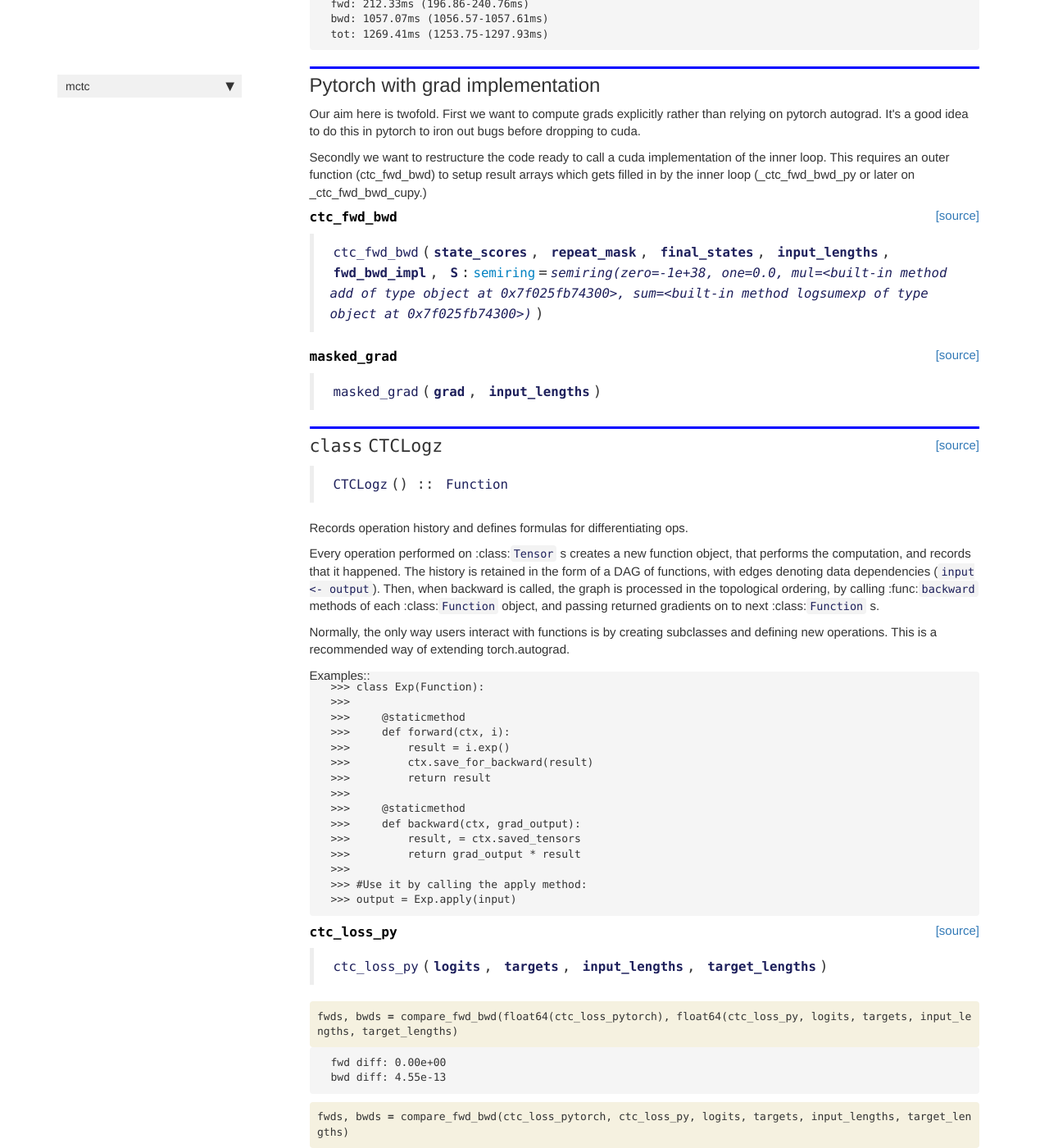
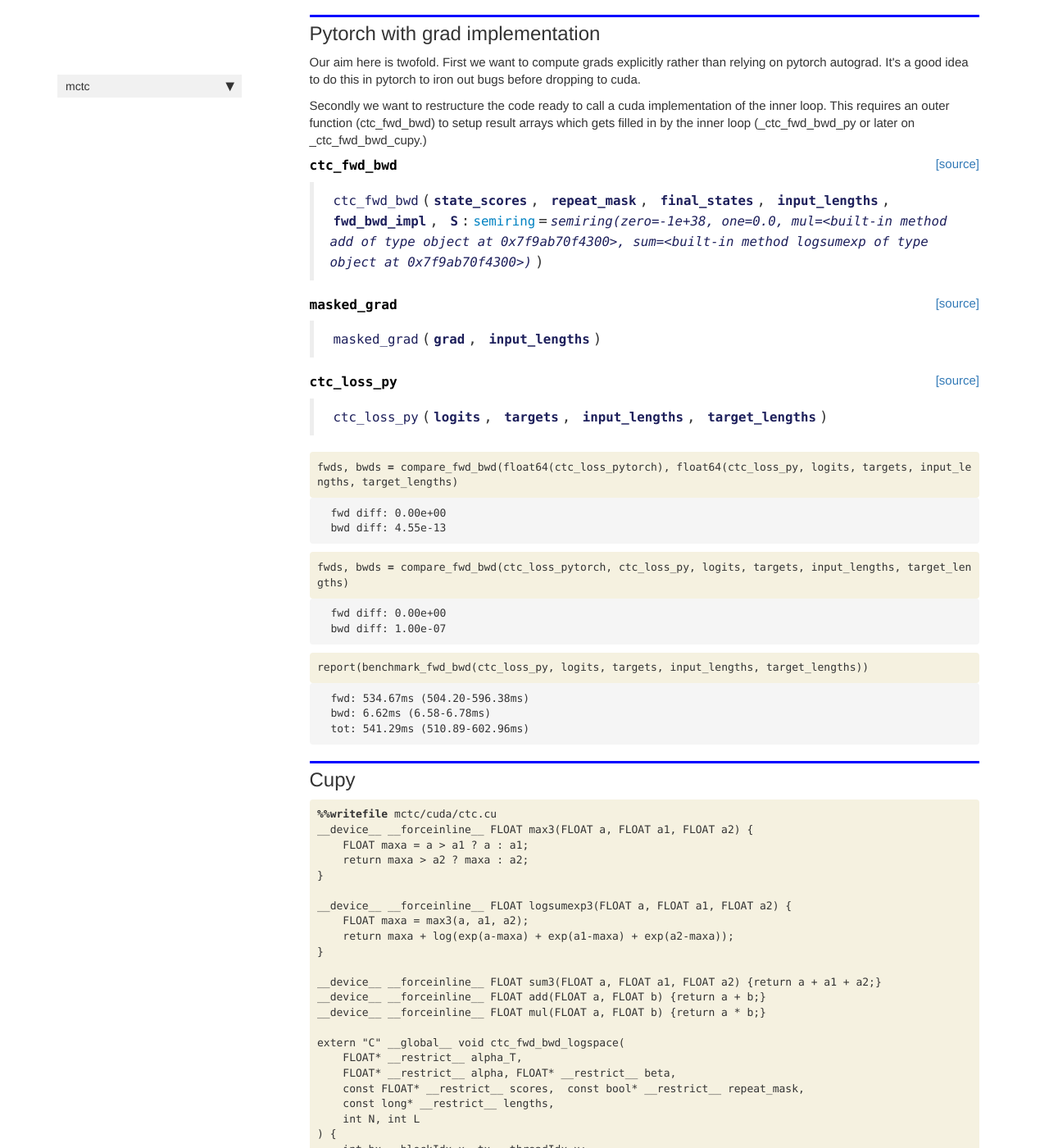
Before and after one commit to davidcpage/seqdist, a Jekyll site: the page built from docs/CTC_loss.html, in a window 1280 px wide and 1400 px high, scrolled down 2907 px. Shown: the whole window at 82% size. Built offline with Jekyll 4.4.1, drawn with Linux system fonts in a browser that asks for light colours; nearby versions of some CDN libraries; comment, search, counter and statistics services are not loaded; some of the changed text lies outside the part shown.

Commit message:
cleanup docs

```diff
--- a/docs/CTC_loss.html
+++ b/docs/CTC_loss.html
@@ -257,7 +257,7 @@
 
 <div class="cell border-box-sizing text_cell rendered"><div class="inner_cell">
 <div class="text_cell_render border-box-sizing rendered_html">
-<h3 id="Basic-pytorch">Basic pytorch<a class="anchor-link" href="#Basic-pytorch"> </a></h3>
+<h2 id="Basic-pytorch">Basic pytorch<a class="anchor-link" href="#Basic-pytorch"> </a></h2>
 </div>
 </div>
 </div>
@@ -334,7 +334,7 @@
 
 
 <div class="output_markdown rendered_html output_subarea ">
-<h4 id="ctc_logz_fwd" class="doc_header"><code>ctc_logz_fwd</code><a href="https://github.com/davidcpage/mctc/tree/master/mctc/ctc.py#L56" class="source_link" style="float:right">[source]</a></h4><blockquote><p><code>ctc_logz_fwd</code>(<strong><code>state_scores</code></strong>, <strong><code>repeat_mask</code></strong>, <strong><code>final_states</code></strong>, <strong><code>input_lengths</code></strong>, <strong><code>S</code></strong>:<a href="/mctc/CTC_loss#semiring"><code>semiring</code></a>=<em><code>semiring(zero=-1e+38, one=0.0, mul=&lt;built-in method add of type object at 0x7f025fb74300&gt;, sum=&lt;built-in method logsumexp of type object at 0x7f025fb74300&gt;)</code></em>)</p>
+<h4 id="ctc_logz_fwd" class="doc_header"><code>ctc_logz_fwd</code><a href="https://github.com/davidcpage/mctc/tree/master/mctc/ctc.py#L56" class="source_link" style="float:right">[source]</a></h4><blockquote><p><code>ctc_logz_fwd</code>(<strong><code>state_scores</code></strong>, <strong><code>repeat_mask</code></strong>, <strong><code>final_states</code></strong>, <strong><code>input_lengths</code></strong>, <strong><code>S</code></strong>:<a href="/mctc/CTC_loss#semiring"><code>semiring</code></a>=<em><code>semiring(zero=-1e+38, one=0.0, mul=&lt;built-in method add of type object at 0x7f9ab70f4300&gt;, sum=&lt;built-in method logsumexp of type object at 0x7f9ab70f4300&gt;)</code></em>)</p>
 </blockquote>
 
 </div>
@@ -514,7 +514,7 @@
 
 
 <div class="output_markdown rendered_html output_subarea ">
-<h4 id="ctc_fwd_bwd" class="doc_header"><code>ctc_fwd_bwd</code><a href="https://github.com/davidcpage/mctc/tree/master/mctc/ctc.py#L73" class="source_link" style="float:right">[source]</a></h4><blockquote><p><code>ctc_fwd_bwd</code>(<strong><code>state_scores</code></strong>, <strong><code>repeat_mask</code></strong>, <strong><code>final_states</code></strong>, <strong><code>input_lengths</code></strong>, <strong><code>fwd_bwd_impl</code></strong>, <strong><code>S</code></strong>:<a href="/mctc/CTC_loss#semiring"><code>semiring</code></a>=<em><code>semiring(zero=-1e+38, one=0.0, mul=&lt;built-in method add of type object at 0x7f025fb74300&gt;, sum=&lt;built-in method logsumexp of type object at 0x7f025fb74300&gt;)</code></em>)</p>
+<h4 id="ctc_fwd_bwd" class="doc_header"><code>ctc_fwd_bwd</code><a href="https://github.com/davidcpage/mctc/tree/master/mctc/ctc.py#L73" class="source_link" style="float:right">[source]</a></h4><blockquote><p><code>ctc_fwd_bwd</code>(<strong><code>state_scores</code></strong>, <strong><code>repeat_mask</code></strong>, <strong><code>final_states</code></strong>, <strong><code>input_lengths</code></strong>, <strong><code>fwd_bwd_impl</code></strong>, <strong><code>S</code></strong>:<a href="/mctc/CTC_loss#semiring"><code>semiring</code></a>=<em><code>semiring(zero=-1e+38, one=0.0, mul=&lt;built-in method add of type object at 0x7f9ab70f4300&gt;, sum=&lt;built-in method logsumexp of type object at 0x7f9ab70f4300&gt;)</code></em>)</p>
 </blockquote>
 
 </div>
@@ -540,58 +540,6 @@
 <div class="output_markdown rendered_html output_subarea ">
 <h4 id="masked_grad" class="doc_header"><code>masked_grad</code><a href="https://github.com/davidcpage/mctc/tree/master/mctc/ctc.py#L100" class="source_link" style="float:right">[source]</a></h4><blockquote><p><code>masked_grad</code>(<strong><code>grad</code></strong>, <strong><code>input_lengths</code></strong>)</p>
 </blockquote>
-
-</div>
-
-</div>
-
-</div>
-</div>
-
-</div>
-    {% endraw %}
-
-    {% raw %}
-
-<div class="cell border-box-sizing code_cell rendered">
-
-<div class="output_wrapper">
-<div class="output">
-
-<div class="output_area">
-
-
-<div class="output_markdown rendered_html output_subarea ">
-<h2 id="CTCLogz" class="doc_header"><code>class</code> <code>CTCLogz</code><a href="https://github.com/davidcpage/mctc/tree/master/mctc/ctc.py#L104" class="source_link" style="float:right">[source]</a></h2><blockquote><p><code>CTCLogz</code>() :: <code>Function</code></p>
-</blockquote>
-<p>Records operation history and defines formulas for differentiating ops.</p>
-<p>Every operation performed on :class:<code>Tensor</code> s creates a new function
-object, that performs the computation, and records that it happened.
-The history is retained in the form of a DAG of functions, with edges
-denoting data dependencies (<code>input &lt;- output</code>). Then, when backward is
-called, the graph is processed in the topological ordering, by calling
-:func:<code>backward</code> methods of each :class:<code>Function</code> object, and passing
-returned gradients on to next :class:<code>Function</code> s.</p>
-<p>Normally, the only way users interact with functions is by creating
-subclasses and defining new operations. This is a recommended way of
-extending torch.autograd.</p>
-<p>Examples::</p>
-
-<pre><code>&gt;&gt;&gt; class Exp(Function):
-&gt;&gt;&gt;
-&gt;&gt;&gt;     @staticmethod
-&gt;&gt;&gt;     def forward(ctx, i):
-&gt;&gt;&gt;         result = i.exp()
-&gt;&gt;&gt;         ctx.save_for_backward(result)
-&gt;&gt;&gt;         return result
-&gt;&gt;&gt;
-&gt;&gt;&gt;     @staticmethod
-&gt;&gt;&gt;     def backward(ctx, grad_output):
-&gt;&gt;&gt;         result, = ctx.saved_tensors
-&gt;&gt;&gt;         return grad_output * result
-&gt;&gt;&gt;
-&gt;&gt;&gt; #Use it by calling the apply method:
-&gt;&gt;&gt; output = Exp.apply(input)</code></pre>
 
 </div>
 
@@ -981,58 +929,6 @@
 
 <div class="cell border-box-sizing code_cell rendered">
 
-<div class="output_wrapper">
-<div class="output">
-
-<div class="output_area">
-
-
-<div class="output_markdown rendered_html output_subarea ">
-<h2 id="CTCLogzViterbi" class="doc_header"><code>class</code> <code>CTCLogzViterbi</code><a href="https://github.com/davidcpage/mctc/tree/master/mctc/ctc.py#L148" class="source_link" style="float:right">[source]</a></h2><blockquote><p><code>CTCLogzViterbi</code>() :: <code>Function</code></p>
-</blockquote>
-<p>Records operation history and defines formulas for differentiating ops.</p>
-<p>Every operation performed on :class:<code>Tensor</code> s creates a new function
-object, that performs the computation, and records that it happened.
-The history is retained in the form of a DAG of functions, with edges
-denoting data dependencies (<code>input &lt;- output</code>). Then, when backward is
-called, the graph is processed in the topological ordering, by calling
-:func:<code>backward</code> methods of each :class:<code>Function</code> object, and passing
-returned gradients on to next :class:<code>Function</code> s.</p>
-<p>Normally, the only way users interact with functions is by creating
-subclasses and defining new operations. This is a recommended way of
-extending torch.autograd.</p>
-<p>Examples::</p>
-
-<pre><code>&gt;&gt;&gt; class Exp(Function):
-&gt;&gt;&gt;
-&gt;&gt;&gt;     @staticmethod
-&gt;&gt;&gt;     def forward(ctx, i):
-&gt;&gt;&gt;         result = i.exp()
-&gt;&gt;&gt;         ctx.save_for_backward(result)
-&gt;&gt;&gt;         return result
-&gt;&gt;&gt;
-&gt;&gt;&gt;     @staticmethod
-&gt;&gt;&gt;     def backward(ctx, grad_output):
-&gt;&gt;&gt;         result, = ctx.saved_tensors
-&gt;&gt;&gt;         return grad_output * result
-&gt;&gt;&gt;
-&gt;&gt;&gt; #Use it by calling the apply method:
-&gt;&gt;&gt; output = Exp.apply(input)</code></pre>
-
-</div>
-
-</div>
-
-</div>
-</div>
-
-</div>
-    {% endraw %}
-
-    {% raw %}
-
-<div class="cell border-box-sizing code_cell rendered">
-
 </div>
     {% endraw %}
 
@@ -1157,58 +1053,6 @@
 
 
 <div class="output_markdown rendered_html output_subarea ">
-<h2 id="CTCLogzDirect" class="doc_header"><code>class</code> <code>CTCLogzDirect</code><a href="https://github.com/davidcpage/mctc/tree/master/mctc/ctc.py#L176" class="source_link" style="float:right">[source]</a></h2><blockquote><p><code>CTCLogzDirect</code>() :: <code>Function</code></p>
-</blockquote>
-<p>Records operation history and defines formulas for differentiating ops.</p>
-<p>Every operation performed on :class:<code>Tensor</code> s creates a new function
-object, that performs the computation, and records that it happened.
-The history is retained in the form of a DAG of functions, with edges
-denoting data dependencies (<code>input &lt;- output</code>). Then, when backward is
-called, the graph is processed in the topological ordering, by calling
-:func:<code>backward</code> methods of each :class:<code>Function</code> object, and passing
-returned gradients on to next :class:<code>Function</code> s.</p>
-<p>Normally, the only way users interact with functions is by creating
-subclasses and defining new operations. This is a recommended way of
-extending torch.autograd.</p>
-<p>Examples::</p>
-
-<pre><code>&gt;&gt;&gt; class Exp(Function):
-&gt;&gt;&gt;
-&gt;&gt;&gt;     @staticmethod
-&gt;&gt;&gt;     def forward(ctx, i):
-&gt;&gt;&gt;         result = i.exp()
-&gt;&gt;&gt;         ctx.save_for_backward(result)
-&gt;&gt;&gt;         return result
-&gt;&gt;&gt;
-&gt;&gt;&gt;     @staticmethod
-&gt;&gt;&gt;     def backward(ctx, grad_output):
-&gt;&gt;&gt;         result, = ctx.saved_tensors
-&gt;&gt;&gt;         return grad_output * result
-&gt;&gt;&gt;
-&gt;&gt;&gt; #Use it by calling the apply method:
-&gt;&gt;&gt; output = Exp.apply(input)</code></pre>
-
-</div>
-
-</div>
-
-</div>
-</div>
-
-</div>
-    {% endraw %}
-
-    {% raw %}
-
-<div class="cell border-box-sizing code_cell rendered">
-
-<div class="output_wrapper">
-<div class="output">
-
-<div class="output_area">
-
-
-<div class="output_markdown rendered_html output_subarea ">
 <h4 id="ctc_loss_direct_cupy" class="doc_header"><code>ctc_loss_direct_cupy</code><a href="https://github.com/davidcpage/mctc/tree/master/mctc/ctc.py#L190" class="source_link" style="float:right">[source]</a></h4><blockquote><p><code>ctc_loss_direct_cupy</code>(<strong><code>logits</code></strong>, <strong><code>targets</code></strong>, <strong><code>input_lengths</code></strong>, <strong><code>target_lengths</code></strong>)</p>
 </blockquote>
 
--- a/mctc/_nbdev.py
+++ b/mctc/_nbdev.py
@@ -23,16 +23,13 @@
          "Log": "01_CTC_loss.ipynb",
          "ctc_fwd_bwd": "01_CTC_loss.ipynb",
          "masked_grad": "01_CTC_loss.ipynb",
-         "CTCLogz": "01_CTC_loss.ipynb",
          "ctc_loss_py": "01_CTC_loss.ipynb",
          "ctc_loss_cupy": "01_CTC_loss.ipynb",
          "cupy_funcs": "01_CTC_loss.ipynb",
          "max_grad": "01_CTC_loss.ipynb",
-         "CTCLogzViterbi": "01_CTC_loss.ipynb",
          "Max": "01_CTC_loss.ipynb",
          "viterbi_alignments": "01_CTC_loss.ipynb",
          "soft_alignments": "01_CTC_loss.ipynb",
-         "CTCLogzDirect": "01_CTC_loss.ipynb",
          "ctc_loss_direct_cupy": "01_CTC_loss.ipynb",
          "Prob": "01_CTC_loss.ipynb"}
 
```
Also changed, not shown: mctc/ctc.py (+11 -11 lines), 1 other file.
